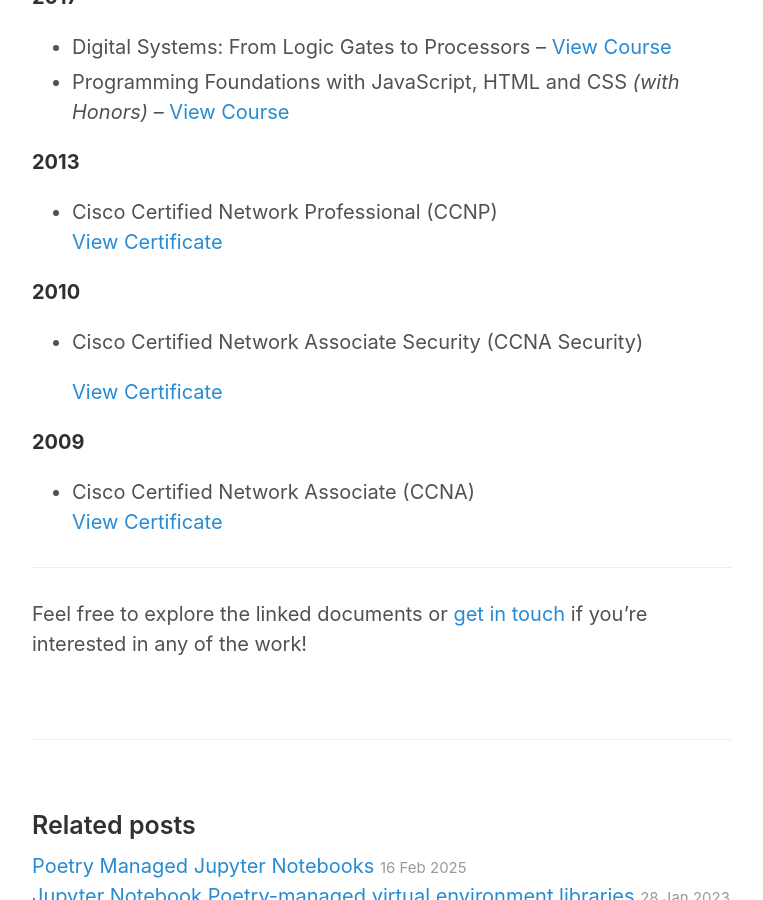
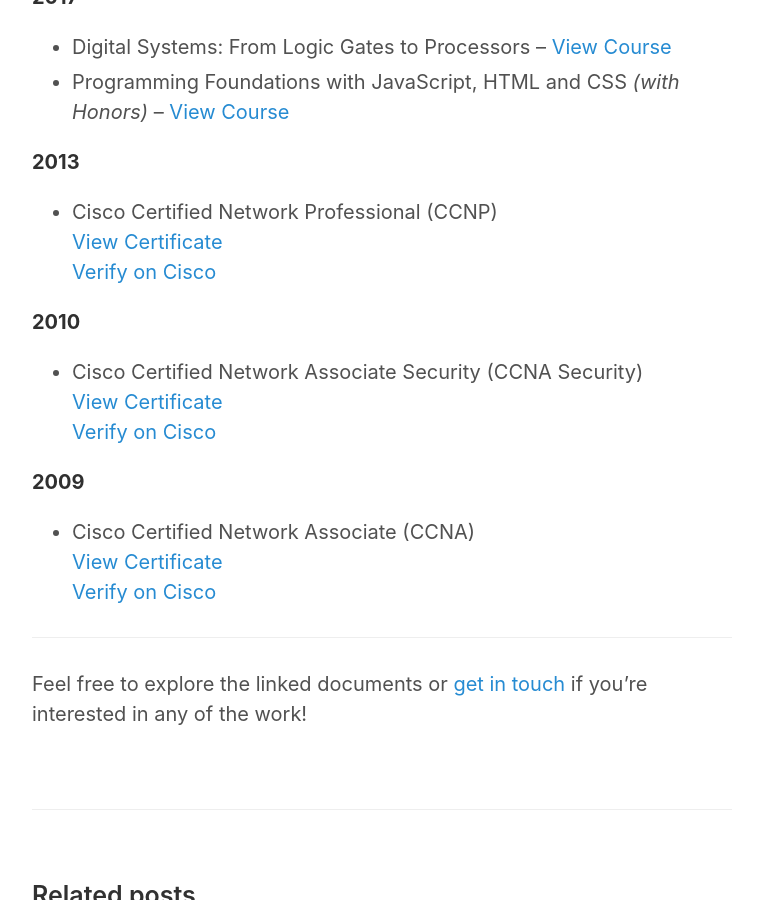
Before and after one commit to kbakande/kbakande.github.io, a Jekyll site: the page built from _posts/2024-12-08-career-highlight.md, in a window 1280 px wide and 900 px high, scrolled down 2462 px. Shown: the whole window, without its empty margins (258-1021 px from the left). Built offline with Jekyll 4.4.1, drawn with Linux system fonts in a browser that asks for light colours.

Commit message:
adds ciscon links

```diff
--- a/_posts/2024-12-08-career-highlight.md
+++ b/_posts/2024-12-08-career-highlight.md
@@ -36,7 +36,7 @@ This post showcases some of the awards, certifications, and leadership experienc
 
 - **Best Poster Award** – International Conference for Students on Applied Engineering (ICSAE), Newcastle, UK
   *(October 20–21, 2016)*
-  <a href="https://kbakande.github.io/assets/docs/icsae_best_poster_award.pdf" target="_blank">View Certificate</a>
+  <a href="https://kbakande.github.io/assets/docs/icsae_2018_best_poster_award.pdf" target="_blank">View Certificate</a>
 
 - **60+ Peer-Reviewed Publications** in machine learning, systems engineering, and data science
   <a href="https://scholar.google.co.uk/citations?user=PiWvuqYAAAAJ&hl=en" target="_blank">View Google Scholar Profile</a>
@@ -77,15 +77,17 @@ This post showcases some of the awards, certifications, and leadership experienc
 **2013**
 - Cisco Certified Network Professional (CCNP)
   <a href="https://cp.certmetrics.com/cisco/en/public/verify/credential/403634801681BRWH" target="_blank">View Certificate</a>
+  <a href="https://cp.certmetrics.com/cisco/en/public/verify/credential/403634801681BRWH" target="_blank">Verify on Cisco</a>
 
 **2010**
 - Cisco Certified Network Associate Security (CCNA Security)
-
   <a href="https://cp.certmetrics.com/cisco/en/public/verify/credential/404264168290HRZF" target="_blank">View Certificate</a>
+  <a href="https://cp.certmetrics.com/cisco/en/public/verify/credential/404264168290HRZF" target="_blank">Verify on Cisco</a>
 
 **2009**
 - Cisco Certified Network Associate (CCNA)
   <a href="https://cp.certmetrics.com/cisco/en/public/verify/credential/402691304182ELCN" target="_blank">View Certificate</a>
+  <a href="https://cp.certmetrics.com/cisco/en/public/verify/credential/402691304182ELCN" target="_blank">Verify on Cisco</a>
 
 ---
 
```
